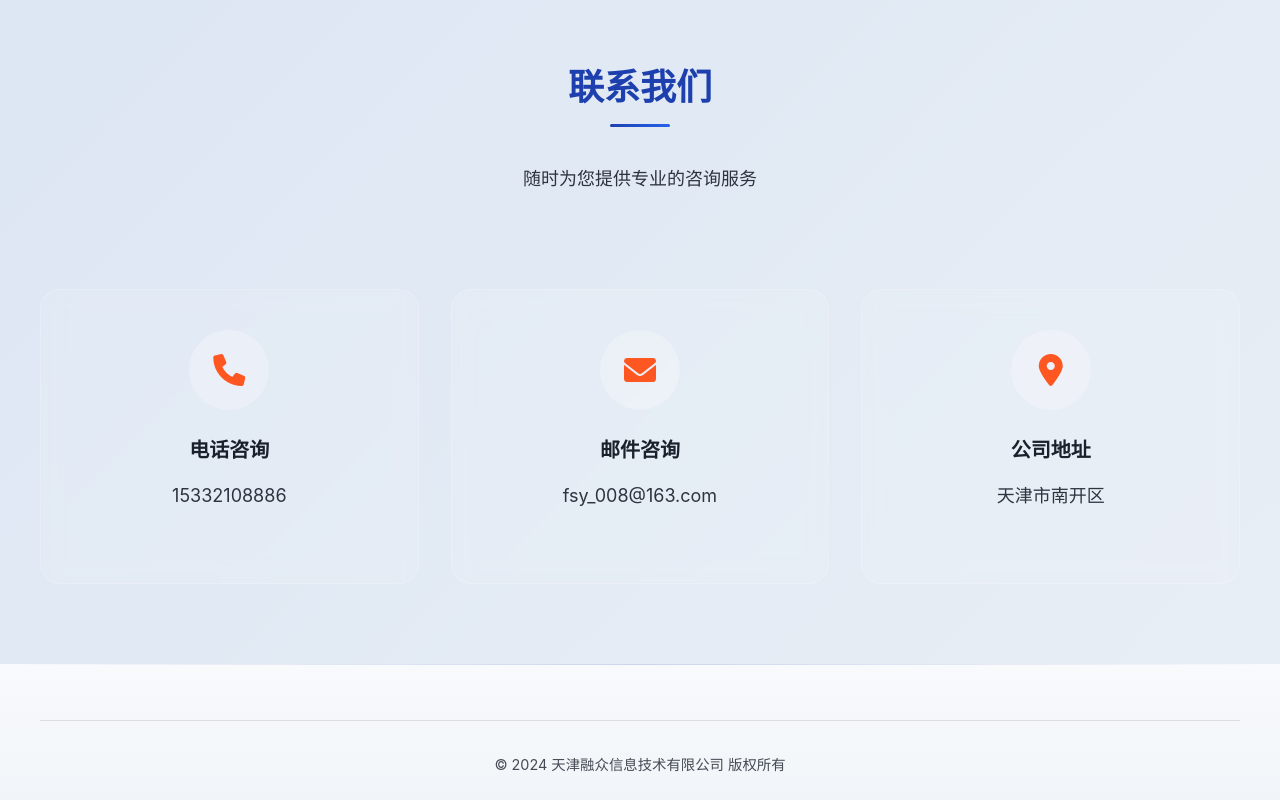
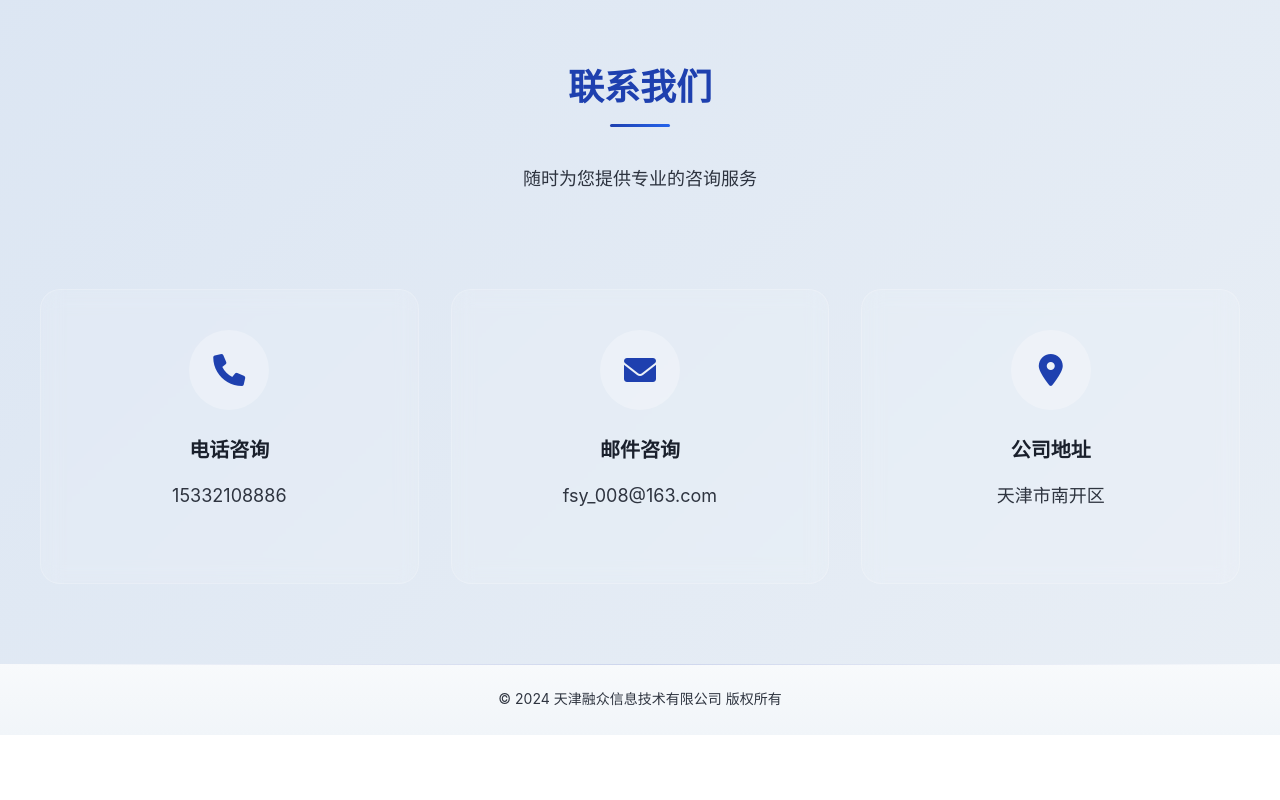
Before and after one commit to wjw1-Evan/rong-zhong.com, a plain HTML site: page index.html in a window 1280 px wide. Shown: the part 2669-3469 px from the top of the page. After the commit the page ends 3404 px from the top, so only its background shows below. Drawn offline with Linux system fonts and the light colour scheme.

Commit message:
Refactor index.html and styles.css by removing inline styles for contact icons and simplifying footer structure. Update contact icon colors to use CSS variables for better maintainability and consistency. Enhance hover effects for improved user interaction.

```diff
--- a/index.html
+++ b/index.html
@@ -11,14 +11,7 @@
     <link rel="icon" type="image/x-icon" href="favicon.ico">
     <link rel="stylesheet" href="styles.css">
     <link rel="stylesheet" href="https://cdnjs.cloudflare.com/ajax/libs/font-awesome/6.0.0/css/all.min.css">
-    <style>
-        .contact-icon i.fa-envelope,
-        .contact-icon i.fa-phone,
-        .contact-icon i.fa-map-marker-alt {
-            color: #FF5722;
-            /* 替换成你的主题色 */
-        }
-    </style>
+
 </head>
 
 <body>
@@ -203,9 +196,7 @@
     <!-- 页脚 -->
     <footer>
         <div class="container">
-            <div class="footer-bottom">
-                <p>&copy; 2024 天津融众信息技术有限公司 版权所有</p>
-            </div>
+            <p>&copy; 2024 天津融众信息技术有限公司 版权所有</p>
         </div>
     </footer>
 
--- a/styles.css
+++ b/styles.css
@@ -855,8 +855,9 @@ nav .container {
 
 .contact-icon i {
     font-size: 2rem;
-    color: white;
-    transition: all 0.3s ease;
+    color: var(--primary-color);
+    transition: all 0.3s ease;
+    z-index: 2;
 }
 
 .contact-card:hover .contact-icon {
@@ -864,8 +865,8 @@ nav .container {
     transform: scale(1.1);
 }
 
-.contact-card:hover .contact-icon i {
-    transform: scale(1.1);
+.contact-card:hover .contact-icon::before {
+    background: rgba(255, 255, 255, 0.25);
 }
 
 .contact-card h3 {
@@ -2017,7 +2018,7 @@ footer p {
 
 .contact-icon i {
     font-size: 2rem;
-    color: white;
+    color: var(--primary-color);
     transition: all 0.3s ease;
     z-index: 2;
 }
```
